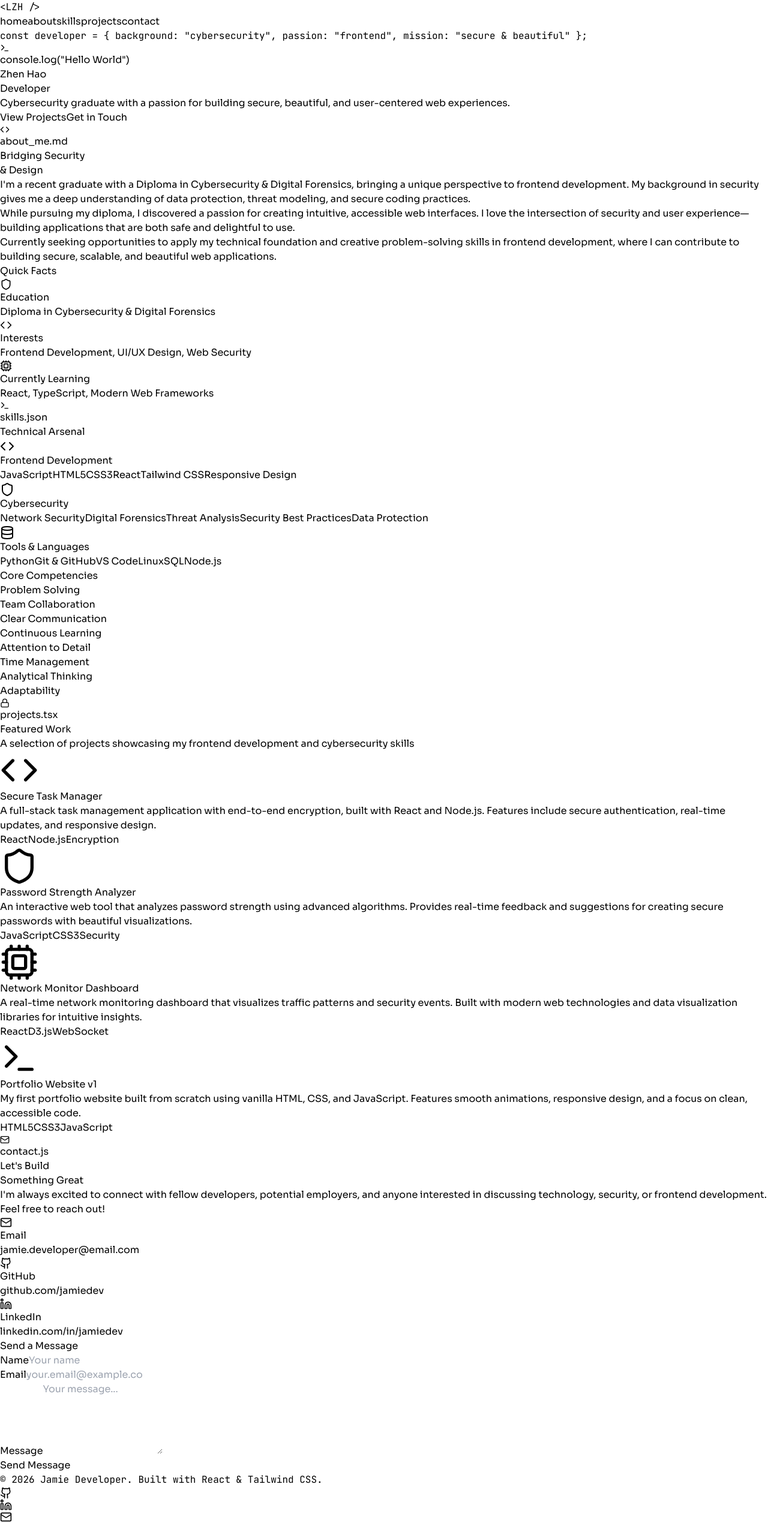
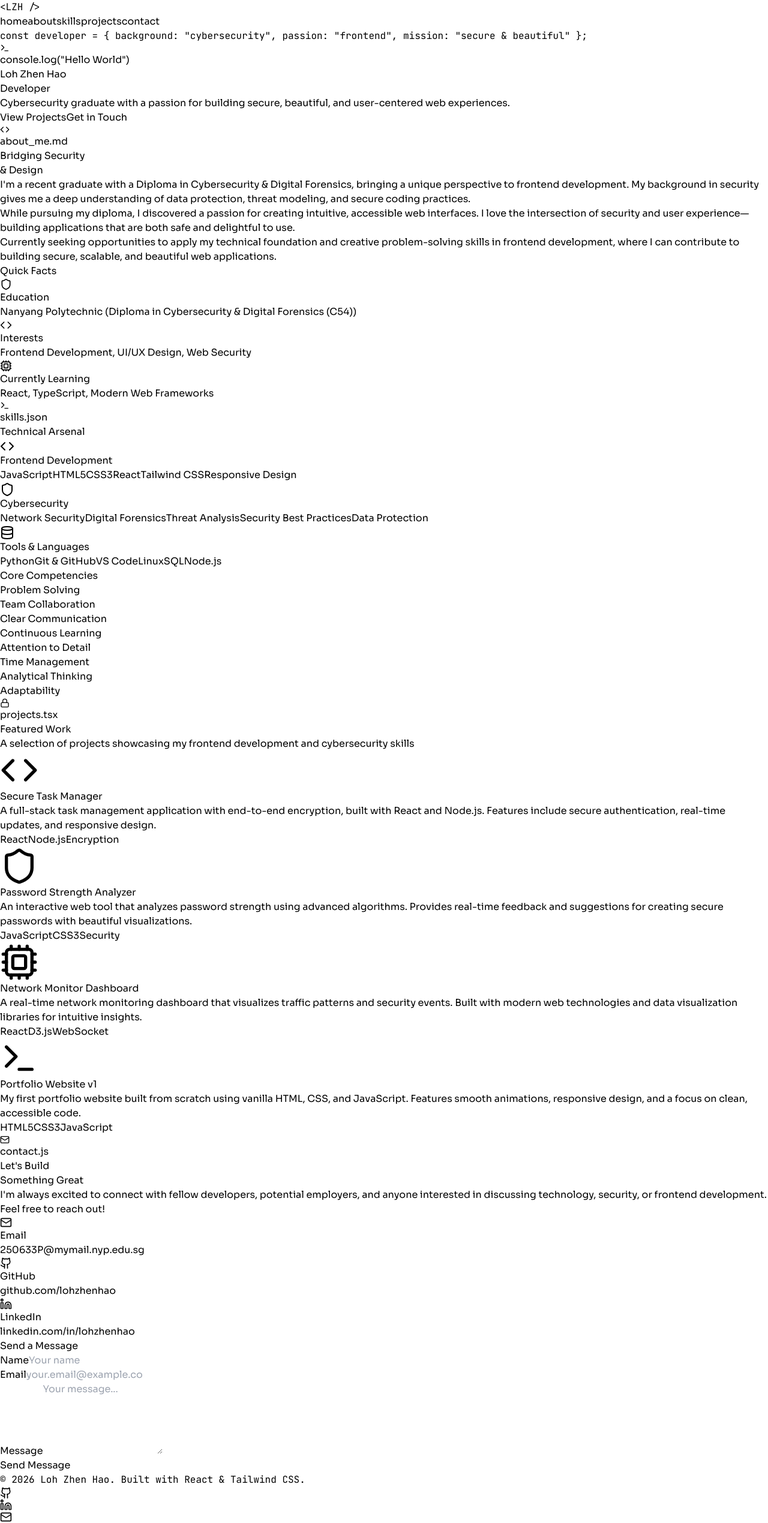
Before and after one commit to lohzhenhao/portfolio, a React (Vite) app: page / in a window 1280 px wide. Shown: the whole page at 60% size. Built offline with nearby package versions, Linux system fonts and the light colour scheme.

Commit message:
Update App.jsx

```diff
--- a/src/App.jsx
+++ b/src/App.jsx
@@ -91,7 +91,7 @@ export default function Portfolio() {
               </div>
 
               <h1 className="text-7xl font-bold tracking-tight">
-                <span className="text-slate-100">Zhen Hao</span>
+                <span className="text-slate-100">Loh Zhen Hao</span>
                 <br />
                 <span className="bg-gradient-to-r from-cyan-400 via-emerald-400 to-cyan-400 bg-clip-text text-transparent">
                   Developer
@@ -176,7 +176,7 @@ export default function Portfolio() {
                     <Shield className="text-cyan-400 mt-1 flex-shrink-0" size={20} />
                     <div>
                       <div className="font-semibold text-slate-300">Education</div>
-                      <div className="text-sm text-slate-500">Diploma in Cybersecurity & Digital Forensics</div>
+                      <div className="text-sm text-slate-500">Nanyang Polytechnic (Diploma in Cybersecurity & Digital Forensics (C54))</div>
                     </div>
                   </div>
 
@@ -451,13 +451,13 @@ export default function Portfolio() {
               </p>
 
               <div className="space-y-4 pt-4">
-                <a href="mailto:jamie.developer@email.com" className="flex items-center gap-4 text-slate-300 hover:text-cyan-400 transition-colors group">
+                <a href="mailto:250633P@mymail.nyp.edu.sg" className="flex items-center gap-4 text-slate-300 hover:text-cyan-400 transition-colors group">
                   <div className="w-12 h-12 bg-slate-900 border border-slate-800 rounded-lg flex items-center justify-center group-hover:border-cyan-500/50 transition-colors">
                     <Mail size={20} />
                   </div>
                   <div>
                     <div className="font-semibold">Email</div>
-                    <div className="text-sm text-slate-500">jamie.developer@email.com</div>
+                    <div className="text-sm text-slate-500">250633P@mymail.nyp.edu.sg</div>
                   </div>
                 </a>
 
@@ -467,7 +467,7 @@ export default function Portfolio() {
                   </div>
                   <div>
                     <div className="font-semibold">GitHub</div>
-                    <div className="text-sm text-slate-500">github.com/jamiedev</div>
+                    <div className="text-sm text-slate-500">github.com/lohzhenhao</div>
                   </div>
                 </a>
 
@@ -477,7 +477,7 @@ export default function Portfolio() {
                   </div>
                   <div>
                     <div className="font-semibold">LinkedIn</div>
-                    <div className="text-sm text-slate-500">linkedin.com/in/jamiedev</div>
+                    <div className="text-sm text-slate-500">linkedin.com/in/lohzhenhao</div>
                   </div>
                 </a>
               </div>
@@ -531,16 +531,16 @@ export default function Portfolio() {
         <div className="max-w-6xl mx-auto px-6 py-8">
           <div className="flex flex-col md:flex-row justify-between items-center gap-4">
             <div className="font-mono text-sm text-slate-500">
-              © 2026 Jamie Developer. Built with React & Tailwind CSS.
+              © 2026 Loh Zhen Hao. Built with React & Tailwind CSS.
             </div>
             <div className="flex gap-6">
-              <a href="https://github.com" target="_blank" rel="noopener noreferrer" className="text-slate-500 hover:text-cyan-400 transition-colors">
+              <a href="https://github.com/lohzhenhao" target="_blank" rel="noopener noreferrer" className="text-slate-500 hover:text-cyan-400 transition-colors">
                 <Github size={20} />
               </a>
-              <a href="https://linkedin.com" target="_blank" rel="noopener noreferrer" className="text-slate-500 hover:text-cyan-400 transition-colors">
+              <a href="https://linkedin.com/in/lohzhenhao" target="_blank" rel="noopener noreferrer" className="text-slate-500 hover:text-cyan-400 transition-colors">
                 <Linkedin size={20} />
               </a>
-              <a href="mailto:jamie.developer@email.com" className="text-slate-500 hover:text-cyan-400 transition-colors">
+              <a href="mailto:250633P@mymail.nyp.edu.sg" className="text-slate-500 hover:text-cyan-400 transition-colors">
                 <Mail size={20} />
               </a>
             </div>
```
